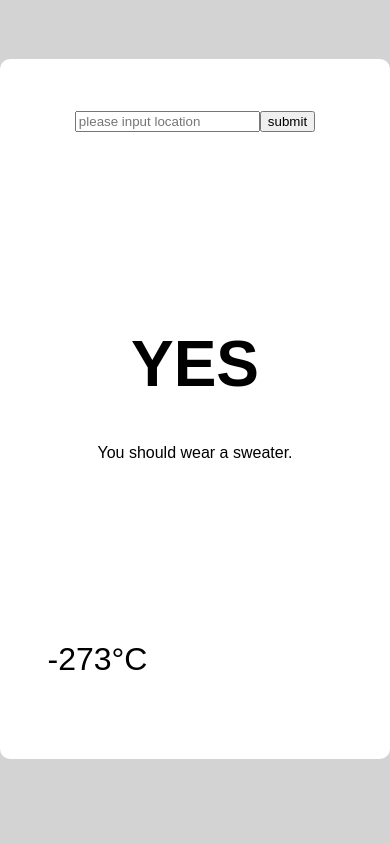
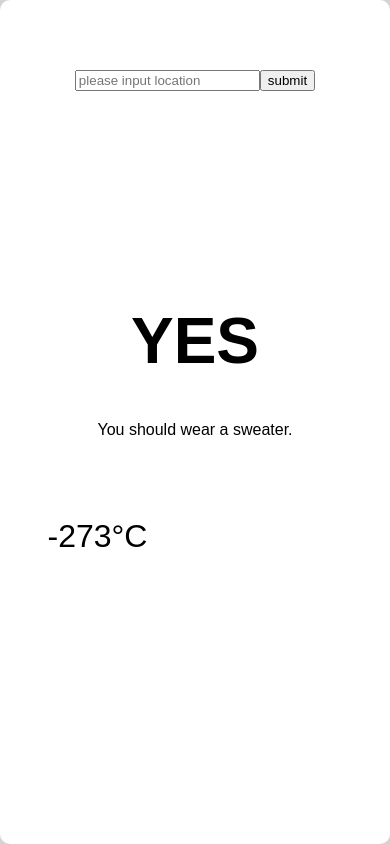
Before and after one commit to dtopal/sweater-app, a React (Create React App) app: page / in a window 390 px wide. Built offline with nearby package versions, Linux system fonts and the light colour scheme; no server answers.

Commit message:
Add media queries for mobile

```diff
--- a/src/Display.css
+++ b/src/Display.css
@@ -37,3 +37,9 @@
   justify-content: center;
   //background-color: blue;
 }
+
+@media (max-width: 450px) {
+  #weather {
+    height: 100px;
+  }
+}
--- a/src/index.css
+++ b/src/index.css
@@ -13,11 +13,9 @@ body {
   //background-color: lightgreen;
   max-width: 500px;
   height: 700px;
-  //margin-top: 30px;
   margin-top: 7vh;
   margin-left: auto;
   margin-right: auto;
-  //padding: 50px;
   border-radius: 10px;
   text-align: center;
   display: flex;
@@ -25,6 +23,14 @@ body {
 
 }
 
+@media (max-width: 450px) {
+  #root {
+    margin-top: 0;
+    height: 100vh;
+
+  }
+}
+
 #app {
   width: 100%;
 }
```
